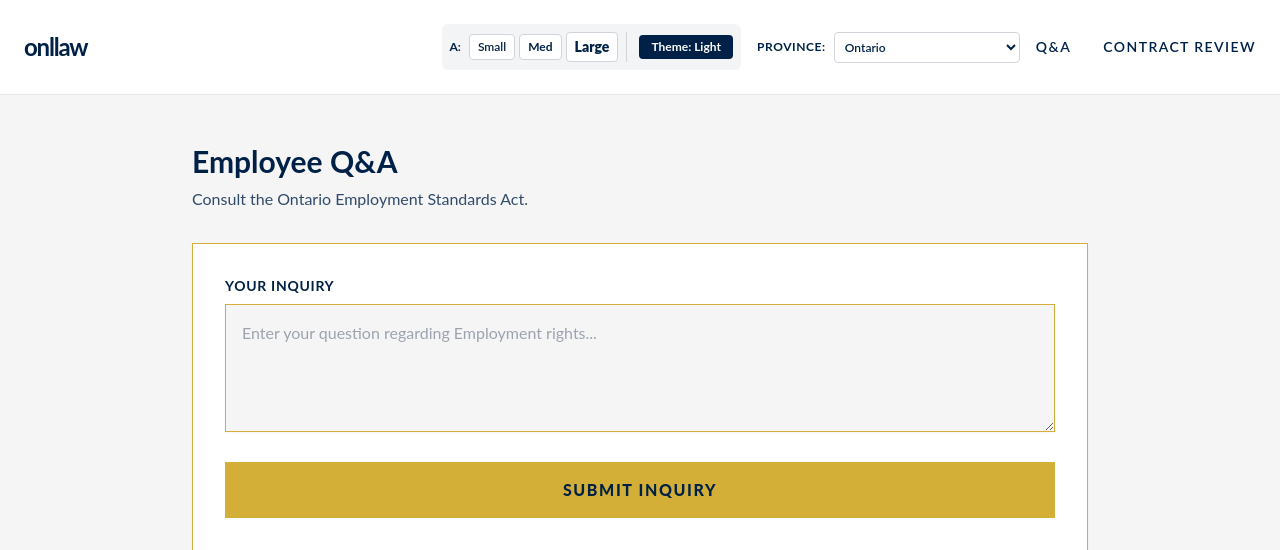
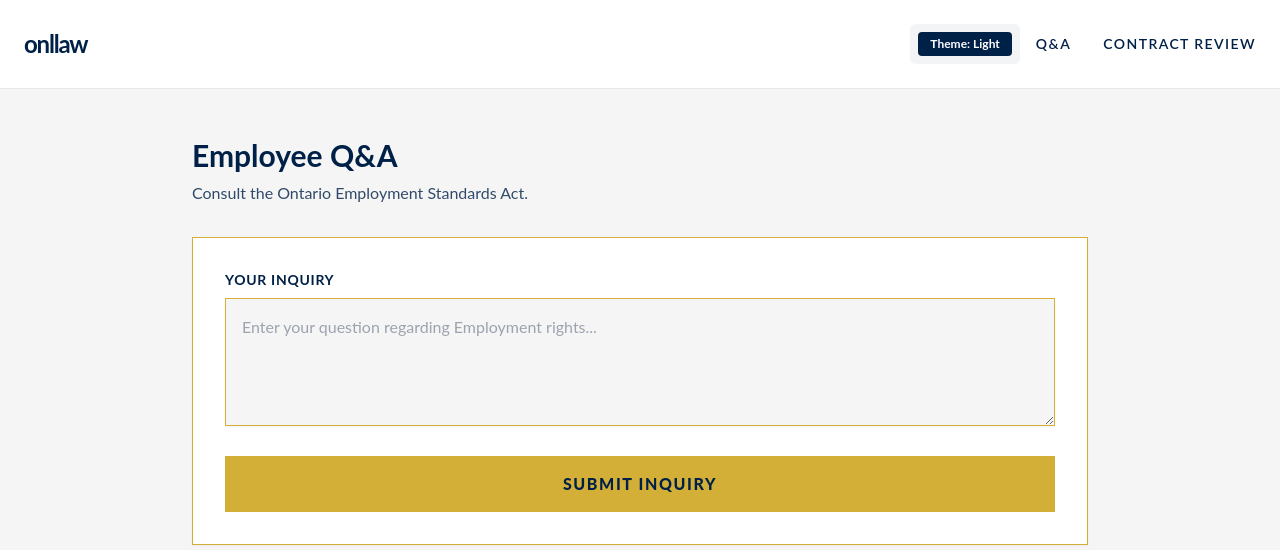
Before and after one commit to edimaudo/onllaw, a FastAPI app: page /qa in a window 1280 px wide. Shown: the top 550 px of the page. Run offline with FastAPI, Linux system fonts and the light colour scheme; some libraries are stand-ins or nearby versions.

Commit message:
Update base.html

```diff
--- a/templates/base.html
+++ b/templates/base.html
@@ -72,12 +72,12 @@
 
             <!-- Accessibility Dashboard Panel -->
             <div class="flex items-center gap-3 bg-gray-100 p-2 rounded-md" role="region" aria-label="Accessibility Controls">
-                <div class="flex items-center gap-1 border-r border-gray-300 pr-2">
+                <!-- <div class="flex items-center gap-1 border-r border-gray-300 pr-2">
                     <span class="text-xs font-bold text-[#002147] mr-1" id="fs-label">A:</span>
                     <button onclick="changeFontSize('small')" class="px-2 py-1 text-xs font-semibold bg-white border border-gray-300 rounded hover:bg-gray-200 text-[#002147]" aria-describedby="fs-label">Small</button>
                     <button onclick="changeFontSize('medium')" class="px-2 py-1 text-xs font-bold bg-white border border-gray-300 rounded hover:bg-gray-200 text-[#002147]" aria-describedby="fs-label">Med</button>
                     <button onclick="changeFontSize('large')" class="px-2 py-1 text-sm font-black bg-white border border-gray-300 rounded hover:bg-gray-200 text-[#002147]" aria-describedby="fs-label">Large</button>
-                </div>
+                </div> -->
 
                 <button id="theme-toggle" onclick="toggleTheme()" class="px-3 py-1 text-xs font-bold bg-[#002147] text-white rounded hover:bg-opacity-90">
                     Theme: Light
@@ -85,7 +85,7 @@
             </div>
 
             <!-- Standalone Province Select Control Container -->
-            <div id="province-selector-container" class="flex items-center gap-2">
+            <!-- <div id="province-selector-container" class="flex items-center gap-2">
                 <label for="province-select" class="text-xs font-bold uppercase tracking-wider text-[#002147]">Province:</label>
                 <select id="province-select" class="p-1.5 text-xs font-semibold bg-white border border-gray-300 rounded text-[#002147] focus:border-gold">
                     <option value="AB">Alberta</option>
@@ -99,7 +99,7 @@
                     <option value="QC">Quebec</option>
                     <option value="SK">Saskatchewan</option>
                 </select>
-            </div>
+            </div> -->
 
             <div class="space-x-4 md:space-x-8 font-semibold text-sm uppercase tracking-widest flex text-[#002147]">
                 <a href="qa" class="hover:text-[#D4AF37] transition duration-300">Q&A</a>
```
